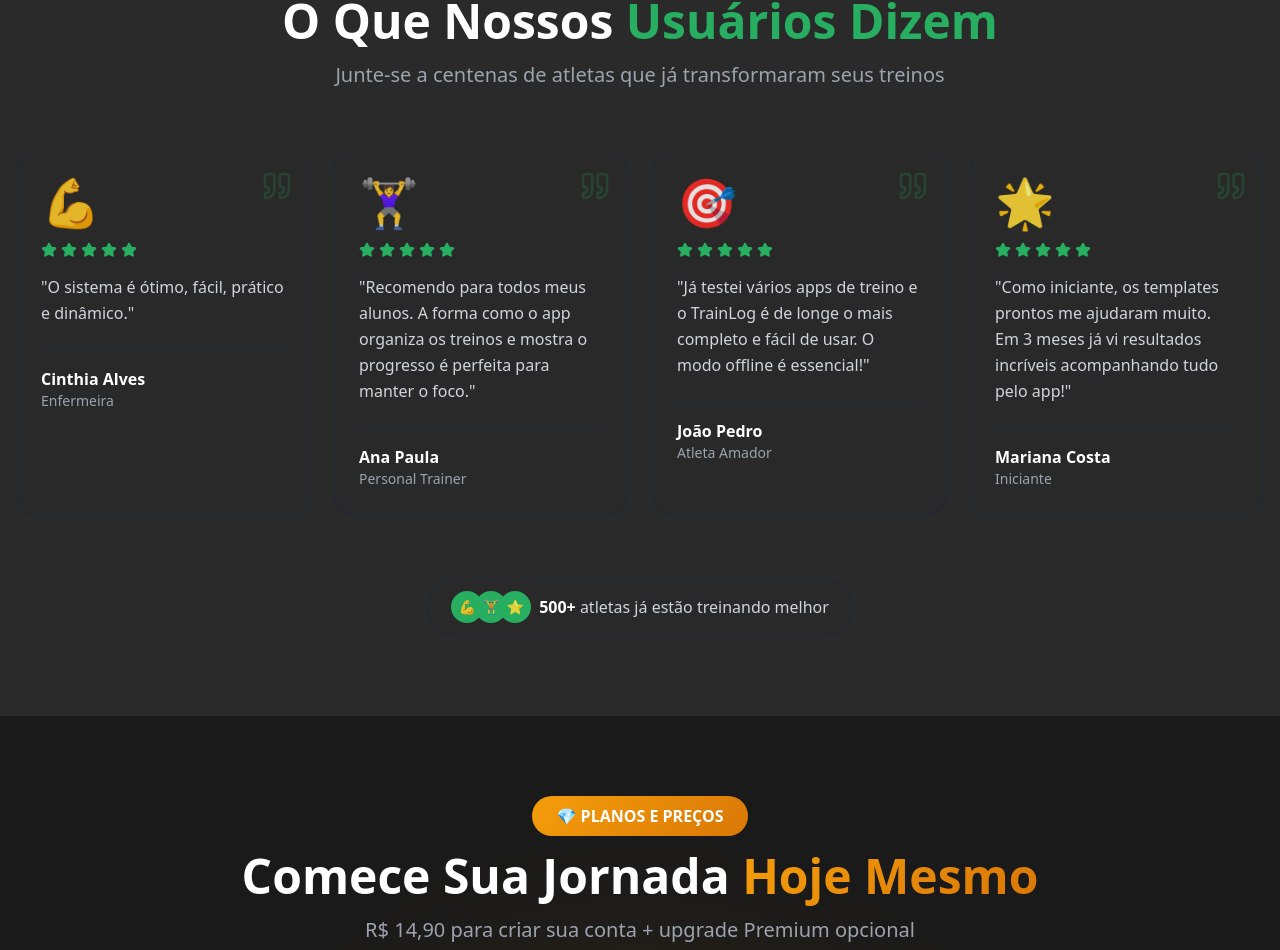
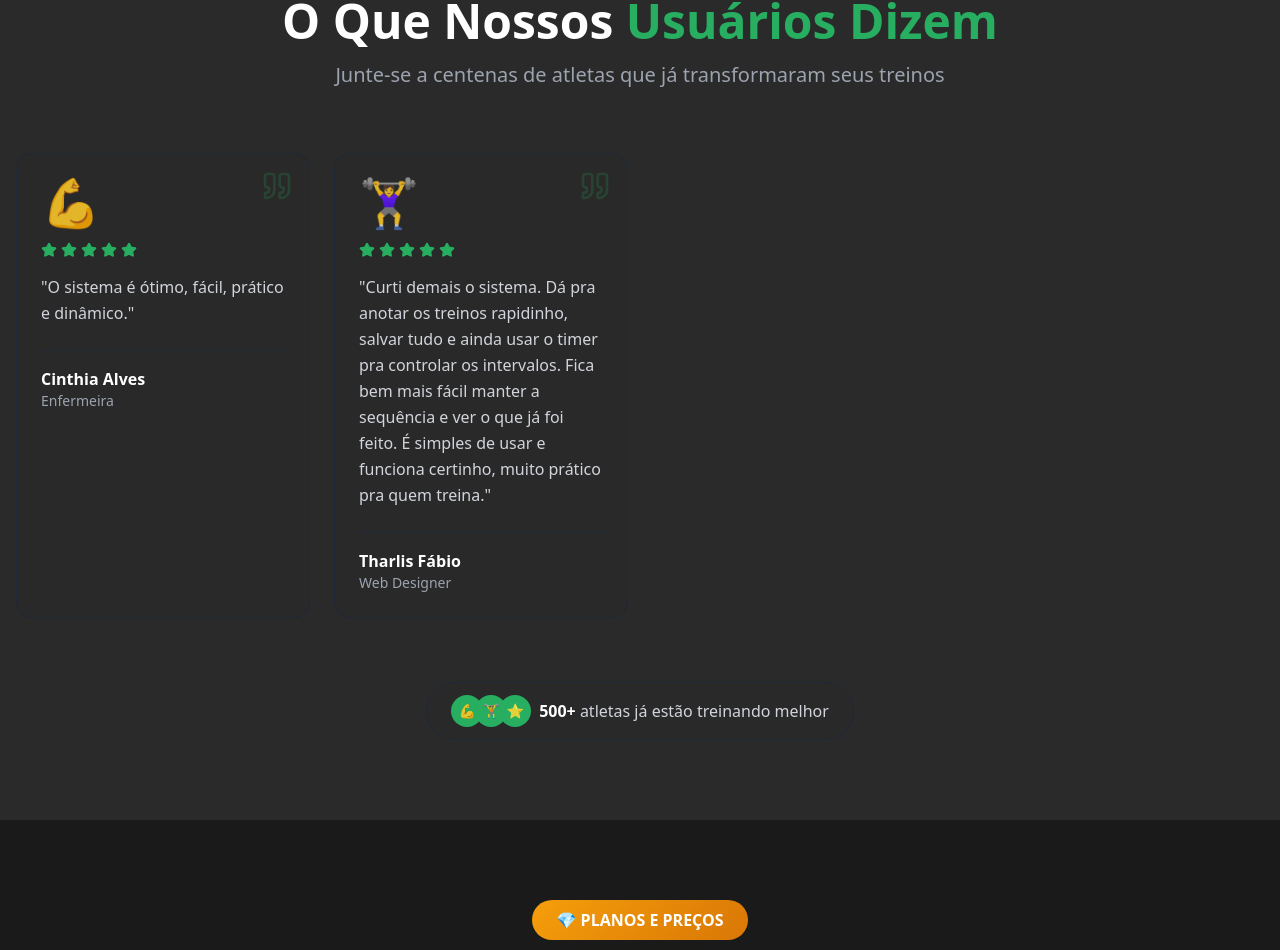
Before and after one commit to pedroluca/trainlog-landing, a React (Vite) app: page / in a window 1280 px wide. Shown: the part 3383-4333 px from the top of the page. Built offline with nearby package versions, Linux system fonts and the light colour scheme.

Commit message:
refactor: add new user feedback

```diff
--- a/src/components/Testimonials.tsx
+++ b/src/components/Testimonials.tsx
@@ -1,5 +1,5 @@
-import React from 'react';
-import { Star, Quote } from 'lucide-react';
+import React from 'react'
+import { Star, Quote } from 'lucide-react'
 
 const Testimonials: React.FC = () => {
   // ============================================
@@ -21,26 +21,12 @@ const Testimonials: React.FC = () => {
       text: 'O sistema é ótimo, fácil, prático e dinâmico.'
     },
     {
-      name: 'Ana Paula',
-      role: 'Personal Trainer',
+      name: 'Tharlis Fábio',
+      role: 'Web Designer',
       avatar: '🏋️‍♀️',
       rating: 5,
-      text: 'Recomendo para todos meus alunos. A forma como o app organiza os treinos e mostra o progresso é perfeita para manter o foco.'
+      text: 'Curti demais o sistema. Dá pra anotar os treinos rapidinho, salvar tudo e ainda usar o timer pra controlar os intervalos. Fica bem mais fácil manter a sequência e ver o que já foi feito. É simples de usar e funciona certinho, muito prático pra quem treina.'
     },
-    {
-      name: 'João Pedro',
-      role: 'Atleta Amador',
-      avatar: '🎯',
-      rating: 5,
-      text: 'Já testei vários apps de treino e o TrainLog é de longe o mais completo e fácil de usar. O modo offline é essencial!'
-    },
-    {
-      name: 'Mariana Costa',
-      role: 'Iniciante',
-      avatar: '🌟',
-      rating: 5,
-      text: 'Como iniciante, os templates prontos me ajudaram muito. Em 3 meses já vi resultados incríveis acompanhando tudo pelo app!'
-    }
     // Adicione mais depoimentos copiando o formato acima:
     // {
     //   name: 'Seu Nome Aqui',
@@ -49,7 +35,7 @@ const Testimonials: React.FC = () => {
     //   rating: 5,
     //   text: 'Seu depoimento aqui...'
     // },
-  ];
+  ]
 
   return (
     <section className="py-20 px-4 bg-dark-card">
@@ -113,7 +99,7 @@ const Testimonials: React.FC = () => {
         </div>
       </div>
     </section>
-  );
-};
+  )
+}
 
-export default Testimonials;
+export default Testimonials
```
